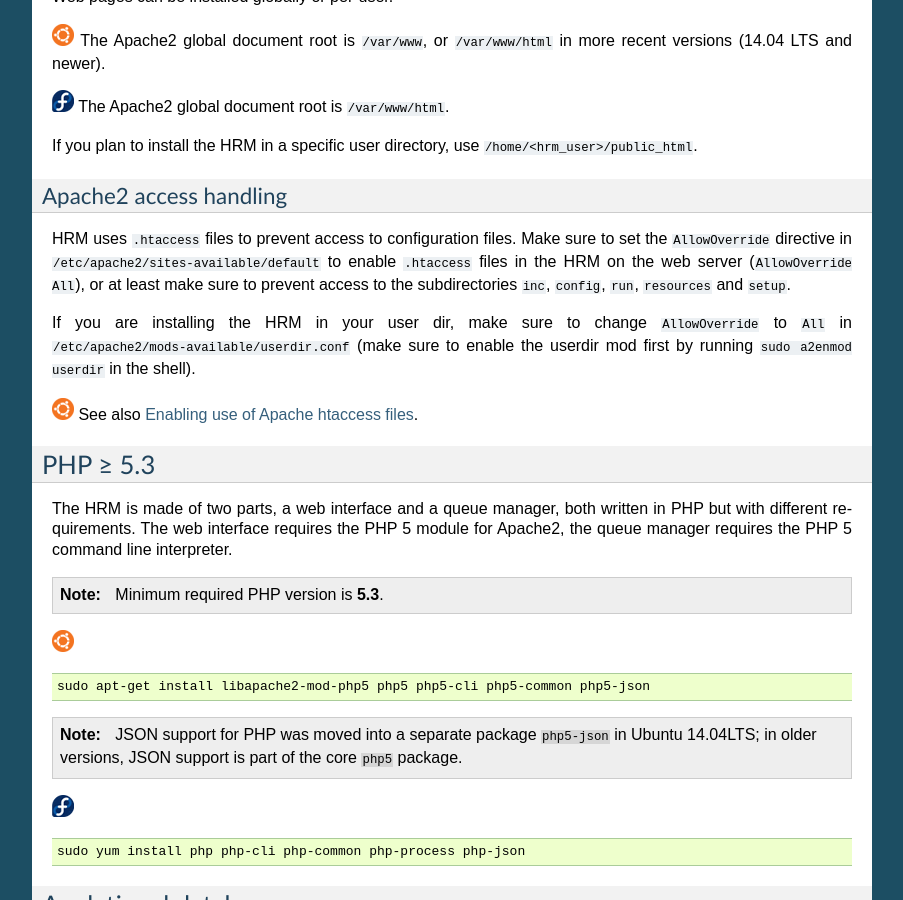
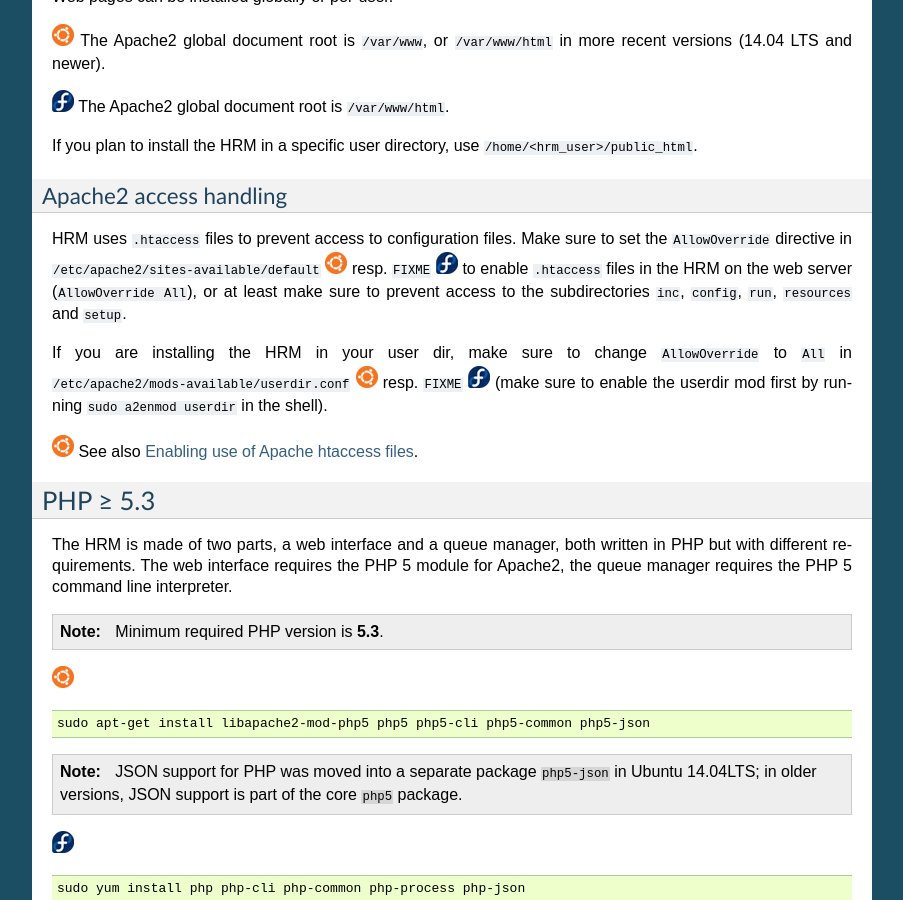
Before and after one commit to aarpon/hrm_docs, a Sphinx documentation site: the page built from docs/prerequisites.rst, in a window 1280 px wide and 900 px high, scrolled down 875 px. Shown: the whole window, without its empty margins (198-1101 px from the left). Built offline with Sphinx 7.4.7, drawn with Linux system fonts in a browser that asks for light colours.

Commit message:
Add ubuntu hint and FIXME tag for fedora regarding Apache configs.

```diff
--- a/docs/prerequisites.rst
+++ b/docs/prerequisites.rst
@@ -53,9 +53,9 @@ If you plan to install the HRM in a specific user directory, use ``/home/<hrm_us
 Apache2 access handling
 -----------------------
 
-HRM uses ``.htaccess`` files to prevent access to configuration files. Make sure to set the ``AllowOverride`` directive in ``/etc/apache2/sites-available/default`` to enable ``.htaccess`` files in the HRM on the web server (``AllowOverride All``), or at least make sure to prevent access to the subdirectories ``inc``, ``config``, ``run``, ``resources`` and ``setup``.
+HRM uses ``.htaccess`` files to prevent access to configuration files. Make sure to set the ``AllowOverride`` directive in ``/etc/apache2/sites-available/default`` |ubuntu| resp. ``FIXME`` |fedora| to enable ``.htaccess`` files in the HRM on the web server (``AllowOverride All``), or at least make sure to prevent access to the subdirectories ``inc``, ``config``, ``run``, ``resources`` and ``setup``.
 
-If you are installing the HRM in your user dir, make sure to change ``AllowOverride`` to ``All`` in ``/etc/apache2/mods-available/userdir.conf`` (make sure to enable the userdir mod first by running ``sudo a2enmod userdir`` in the shell).
+If you are installing the HRM in your user dir, make sure to change ``AllowOverride`` to ``All`` in ``/etc/apache2/mods-available/userdir.conf`` |ubuntu| resp. ``FIXME`` |fedora| (make sure to enable the userdir mod first by running ``sudo a2enmod userdir`` in the shell).
 
 |ubuntu| See also `Enabling use of Apache htaccess files <https://help.ubuntu.com/community/EnablingUseOfApacheHtaccessFiles>`_.
 
```
